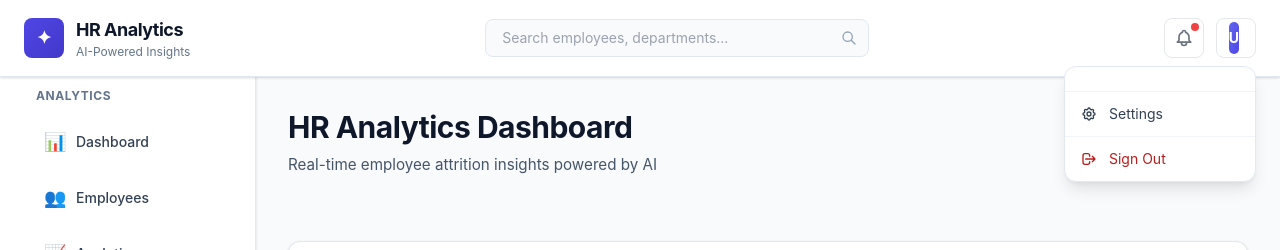
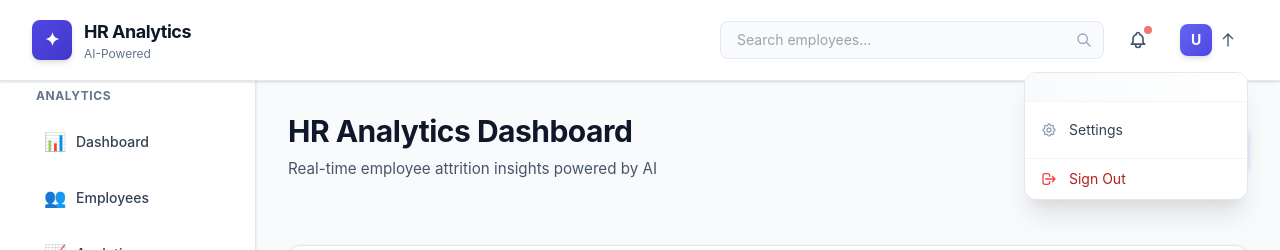
Before and after one commit to AnuragBodkhe/AI-Powered-Employee-Attrition-Prediction-System-for-B2B-HR-Analytics, a React (Create React App) app in the folder frontend/: page / in a window 1280 px wide. Both pictures are taken after a click on the button "Profile menu". Shown: the top 250 px of the page. Built offline with nearby package versions, Linux system fonts and the light colour scheme; no server answers.

Commit message:
Update Navbar.jsx

```diff
--- a/frontend/src/components/Layout/Navbar.jsx
+++ b/frontend/src/components/Layout/Navbar.jsx
@@ -33,39 +33,44 @@ function Navbar({ onToggleSidebar }) {
 
   return (
     <nav className="bg-white border-b border-slate-200 sticky top-0 z-40 shadow-sm">
-      <div className="px-6 py-4 flex items-center justify-between max-w-7xl mx-auto">
+      <div className="px-4 sm:px-6 lg:px-8 py-4 flex items-center justify-between">
         {/* Left Section */}
-        <div className="flex items-center gap-4">
+        <div className="flex items-center gap-3 sm:gap-4 flex-1">
           <button
             onClick={onToggleSidebar}
-            className="btn-icon lg:hidden"
+            className="p-2 lg:hidden rounded-lg hover:bg-slate-100 transition-colors text-slate-600"
             aria-label="Toggle sidebar"
           >
             <svg className="w-5 h-5" fill="none" stroke="currentColor" viewBox="0 0 24 24">
-              <path strokeLinecap="round" strokeLinejoin="round" strokeWidth={2} d="M4 6h16M4 12h16M4 18h16" />
+              <path
+                strokeLinecap="round"
+                strokeLinejoin="round"
+                strokeWidth={2}
+                d="M4 6h16M4 12h16M4 18h16"
+              />
             </svg>
           </button>
 
-          <Link to="/dashboard" className="flex items-center gap-3 no-underline group">
-            <div className="w-10 h-10 bg-gradient-to-br from-indigo-600 to-indigo-700 rounded-lg flex items-center justify-center">
+          <Link to="/dashboard" className="flex items-center gap-2 sm:gap-3 no-underline group shrink-0">
+            <div className="w-9 h-9 sm:w-10 sm:h-10 bg-gradient-to-br from-indigo-600 to-indigo-700 rounded-lg flex items-center justify-center shadow-md group-hover:shadow-lg transition-shadow">
               <span className="text-lg font-bold text-white">✦</span>
             </div>
             <div className="hidden sm:block">
-              <h1 className="text-lg font-bold text-slate-900 group-hover:text-indigo-600 transition-colors">
+              <h1 className="text-base sm:text-lg font-bold text-slate-900 group-hover:text-indigo-600 transition-colors">
                 HR Analytics
               </h1>
-              <p className="text-xs text-slate-500">AI-Powered Insights</p>
+              <p className="text-xs text-slate-500">AI-Powered</p>
             </div>
           </Link>
         </div>
 
-        {/* Center Section - Search (optional) */}
-        <div className="hidden md:flex items-center flex-1 max-w-96 mx-8">
+        {/* Center Section - Search */}
+        <div className="hidden md:flex items-center flex-1 max-w-xs lg:max-w-sm mx-4">
           <div className="relative w-full">
             <input
               type="text"
-              placeholder="Search employees, departments..."
-              className="w-full px-4 py-2 rounded-lg border border-slate-200 bg-slate-50 text-sm focus:outline-none focus:border-indigo-500 focus:ring-1 focus:ring-indigo-500"
+              placeholder="Search employees..."
+              className="w-full px-3 sm:px-4 py-2 rounded-lg border border-slate-200 bg-slate-50 text-sm focus:outline-none focus:border-indigo-500 focus:ring-1 focus:ring-indigo-500 transition-colors"
             />
             <svg
               className="absolute right-3 top-1/2 transform -translate-y-1/2 w-4 h-4 text-slate-400"
@@ -73,60 +78,120 @@ function Navbar({ onToggleSidebar }) {
               stroke="currentColor"
               viewBox="0 0 24 24"
             >
-              <path strokeLinecap="round" strokeLinejoin="round" strokeWidth={2} d="M21 21l-6-6m2-5a7 7 0 11-14 0 7 7 0 0114 0z" />
+              <path
+                strokeLinecap="round"
+                strokeLinejoin="round"
+                strokeWidth={2}
+                d="M21 21l-6-6m2-5a7 7 0 11-14 0 7 7 0 0114 0z"
+              />
             </svg>
           </div>
         </div>
 
         {/* Right Section */}
-        <div className="flex items-center gap-3">
+        <div className="flex items-center gap-2 sm:gap-3 shrink-0">
           {/* Notifications */}
-          <button className="btn-icon relative" aria-label="Notifications">
+          <button
+            className="p-2 rounded-lg hover:bg-slate-100 transition-colors text-slate-600 relative group"
+            aria-label="Notifications"
+          >
             <svg className="w-5 h-5" fill="none" stroke="currentColor" viewBox="0 0 24 24">
-              <path strokeLinecap="round" strokeLinejoin="round" strokeWidth={2}
-                d="M15 17h5l-1.405-1.405A2.032 2.032 0 0118 14.158V11a6.002 6.002 0 00-4-5.659V5a2 2 0 10-4 0v.341C7.67 6.165 6 8.388 6 11v3.159c0 .538-.214 1.055-.595 1.436L4 17h5m6 0v1a3 3 0 11-6 0v-1m6 0H9" />
+              <path
+                strokeLinecap="round"
+                strokeLinejoin="round"
+                strokeWidth={2}
+                d="M15 17h5l-1.405-1.405A2.032 2.032 0 0118 14.158V11a6.002 6.002 0 00-4-5.659V5a2 2 0 10-4 0v.341C7.67 6.165 6 8.388 6 11v3.159c0 .538-.214 1.055-.595 1.436L4 17h5m6 0v1a3 3 0 11-6 0v-1m6 0H9"
+              />
             </svg>
-            <span className="absolute top-1 right-1 w-2 h-2 bg-red-500 rounded-full"></span>
+            <span className="absolute top-1 right-1 w-2 h-2 bg-red-500 rounded-full animate-pulse"></span>
+            <span className="hidden group-hover:tooltip tooltip-text">1 new notification</span>
           </button>
 
           {/* User Profile Menu */}
           <div className="relative">
             <button
               onClick={() => setShowMenu(!showMenu)}
-              className="btn-icon flex items-center gap-2 pl-3 pr-2"
+              className="flex items-center gap-2 px-2 sm:px-3 py-2 rounded-lg hover:bg-slate-100 transition-colors group"
               aria-label="Profile menu"
             >
-              <div className="w-8 h-8 bg-gradient-to-br from-indigo-500 to-indigo-600 rounded-lg flex items-center justify-center text-white text-sm font-bold">
+              <div className="w-8 h-8 bg-gradient-to-br from-indigo-500 to-indigo-600 rounded-lg flex items-center justify-center text-white text-xs sm:text-sm font-bold shadow-md group-hover:shadow-lg transition-shadow">
                 {user?.username?.[0]?.toUpperCase() || 'U'}
               </div>
-              <svg className={`w-4 h-4 transition-transform ${showMenu ? 'rotate-180' : ''}`}
-                fill="none" stroke="currentColor" viewBox="0 0 24 24">
-                <path strokeLinecap="round" strokeLinejoin="round" strokeWidth={2} d="M19 14l-7 7m0 0l-7-7m7 7V3" />
+              <svg
+                className={`w-4 h-4 text-slate-600 transition-transform hidden sm:block ${
+                  showMenu ? 'rotate-180' : ''
+                }`}
+                fill="none"
+                stroke="currentColor"
+                viewBox="0 0 24 24"
+              >
+                <path
+                  strokeLinecap="round"
+                  strokeLinejoin="round"
+                  strokeWidth={2}
+                  d="M19 14l-7 7m0 0l-7-7m7 7V3"
+                />
               </svg>
             </button>
 
             {/* Dropdown Menu */}
             {showMenu && (
-              <div className="absolute right-0 mt-2 w-48 bg-white rounded-xl border border-slate-200 shadow-lg overflow-hidden z-50">
-                <div className="px-4 py-3 border-b border-slate-100">
-                  <p className="text-sm font-semibold text-slate-900">{user?.username}</p>
-                  <p className="text-xs text-slate-500">{user?.email}</p>
+              <div className="absolute right-0 mt-2 w-56 bg-white rounded-xl border border-slate-200 shadow-xl overflow-hidden z-50 animate-in fade-in slide-in-from-top-2">
+                <div className="px-4 py-3 border-b border-slate-100 bg-gradient-to-r from-slate-50 to-white">
+                  <p className="text-sm font-semibold text-slate-900">{user?.full_name || user?.username}</p>
+                  <p className="text-xs text-slate-500 mt-1">{user?.email}</p>
                 </div>
-                <a href="/settings" className="flex items-center gap-3 px-4 py-3 text-sm text-slate-700 hover:bg-slate-50 transition-colors">
-                  <svg className="w-4 h-4" fill="none" stroke="currentColor" viewBox="0 0 24 24">
-                    <path strokeLinecap="round" strokeLinejoin="round" strokeWidth={2} d="M10.325 4.317c.426-1.756 2.924-1.756 3.35 0a1.724 1.724 0 002.573 1.066c1.543-.94 3.31.826 2.37 2.37a1.724 1.724 0 001.065 2.572c1.756.426 1.756 2.924 0 3.35a1.724 1.724 0 00-1.066 2.573c.94 1.543-.826 3.31-2.37 2.37a1.724 1.724 0 00-2.572 1.065c-.426 1.756-2.924 1.756-3.35 0a1.724 1.724 0 00-2.573-1.066c-1.543.94-3.31-.826-2.37-2.37a1.724 1.724 0 00-1.065-2.572c-1.756-.426-1.756-2.924 0-3.35a1.724 1.724 0 001.066-2.573c-.94-1.543.826-3.31 2.37-2.37.996.608 2.296.07 2.572-1.065z" />
-                    <path strokeLinecap="round" strokeLinejoin="round" strokeWidth={2} d="M15 12a3 3 0 11-6 0 3 3 0 016 0z" />
+
+                <div className="py-2">
+                  <Link
+                    to="/settings"
+                    onClick={() => setShowMenu(false)}
+                    className="flex items-center gap-3 px-4 py-2.5 text-sm text-slate-700 hover:bg-slate-50 transition-colors group"
+                  >
+                    <svg
+                      className="w-4 h-4 text-slate-400 group-hover:text-slate-600 transition-colors"
+                      fill="none"
+                      stroke="currentColor"
+                      viewBox="0 0 24 24"
+                    >
+                      <path
+                        strokeLinecap="round"
+                        strokeLinejoin="round"
+                        strokeWidth={2}
+                        d="M10.325 4.317c.426-1.756 2.924-1.756 3.35 0a1.724 1.724 0 002.573 1.066c1.543-.94 3.31.826 2.37 2.37a1.724 1.724 0 001.065 2.572c1.756.426 1.756 2.924 0 3.35a1.724 1.724 0 00-1.066 2.573c.94 1.543-.826 3.31-2.37 2.37a1.724 1.724 0 00-2.572 1.065c-.426 1.756-2.924 1.756-3.35 0a1.724 1.724 0 00-2.573-1.066c-1.543.94-3.31-.826-2.37-2.37a1.724 1.724 0 00-1.065-2.572c-1.756-.426-1.756-2.924 0-3.35a1.724 1.724 0 001.066-2.573c-.94-1.543.826-3.31 2.37-2.37.996.608 2.296.07 2.572-1.065z"
+                      />
+                      <path
+                        strokeLinecap="round"
+                        strokeLinejoin="round"
+                        strokeWidth={2}
+                        d="M15 12a3 3 0 11-6 0 3 3 0 016 0z"
+                      />
+                    </svg>
+                    <span>Settings</span>
+                  </Link>
+                </div>
+
+                <button
+                  onClick={() => {
+                    setShowMenu(false);
+                    handleLogout();
+                  }}
+                  className="w-full text-left flex items-center gap-3 px-4 py-2.5 text-sm text-red-700 hover:bg-red-50 transition-colors border-t border-slate-100 group"
+                >
+                  <svg
+                    className="w-4 h-4 text-red-500 group-hover:text-red-600 transition-colors"
+                    fill="none"
+                    stroke="currentColor"
+                    viewBox="0 0 24 24"
+                  >
+                    <path
+                      strokeLinecap="round"
+                      strokeLinejoin="round"
+                      strokeWidth={2}
+                      d="M17 16l4-4m0 0l-4-4m4 4H7m6 4v1a3 3 0 01-3 3H6a3 3 0 01-3-3V7a3 3 0 013-3h4a3 3 0 013 3v1"
+                    />
                   </svg>
-                  Settings
-                </a>
-                <button
-                  onClick={handleLogout}
-                  className="w-full text-left flex items-center gap-3 px-4 py-3 text-sm text-red-700 hover:bg-red-50 transition-colors border-t border-slate-100"
-                >
-                  <svg className="w-4 h-4" fill="none" stroke="currentColor" viewBox="0 0 24 24">
-                    <path strokeLinecap="round" strokeLinejoin="round" strokeWidth={2} d="M17 16l4-4m0 0l-4-4m4 4H7m6 4v1a3 3 0 01-3 3H6a3 3 0 01-3-3V7a3 3 0 013-3h4a3 3 0 013 3v1" />
-                  </svg>
-                  Sign Out
+                  <span>Sign Out</span>
                 </button>
               </div>
             )}
```
